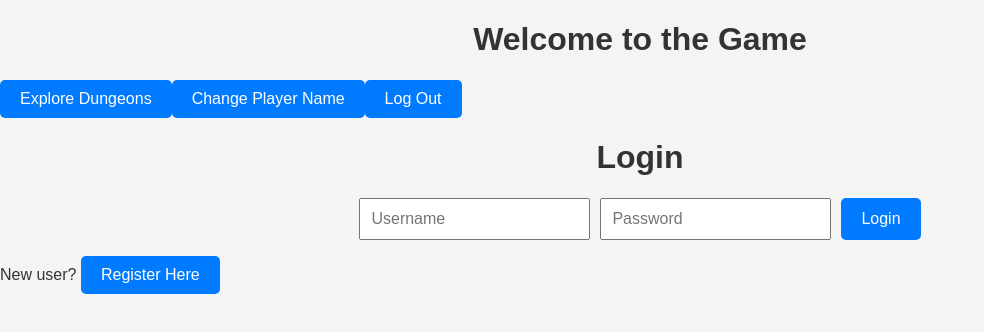
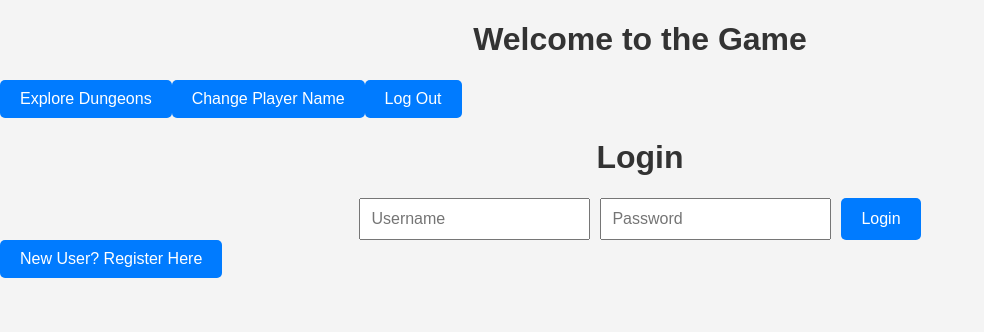
Before and after one commit to ojasvigupta30/Solo-Levelling-Game-UI, a React (Vite) app: page / in a window 1280 px wide. Shown: the top 332 px of the page, without its empty margins (0-984 px from the left). Built offline with nearby package versions, Linux system fonts and the light colour scheme; no server answers.

Commit message:
Login component updated

```diff
--- a/src/components/Login.jsx
+++ b/src/components/Login.jsx
@@ -16,9 +16,9 @@ const Login = () => {
                 password,
             });
 
-            localStorage.setItem('token', response.data.token); // Store token
+            localStorage.setItem('token', response.data.token); // Save the token
             alert('Login successful');
-            navigate('/player-name'); // Navigate to player name selection
+            navigate('/home'); // Navigate to Home page
         } catch (error) {
             alert('Login failed: ' + (error.response?.data?.message || error.message));
         }
@@ -44,12 +44,7 @@ const Login = () => {
                 />
                 <button type="submit">Login</button>
             </form>
-            <p>
-                New user?{' '}
-                <button onClick={() => navigate('/register')}>
-                    Register Here
-                </button>
-            </p>
+            <button onClick={() => navigate('/register')}>New User? Register Here</button>
         </div>
     );
 };
```
